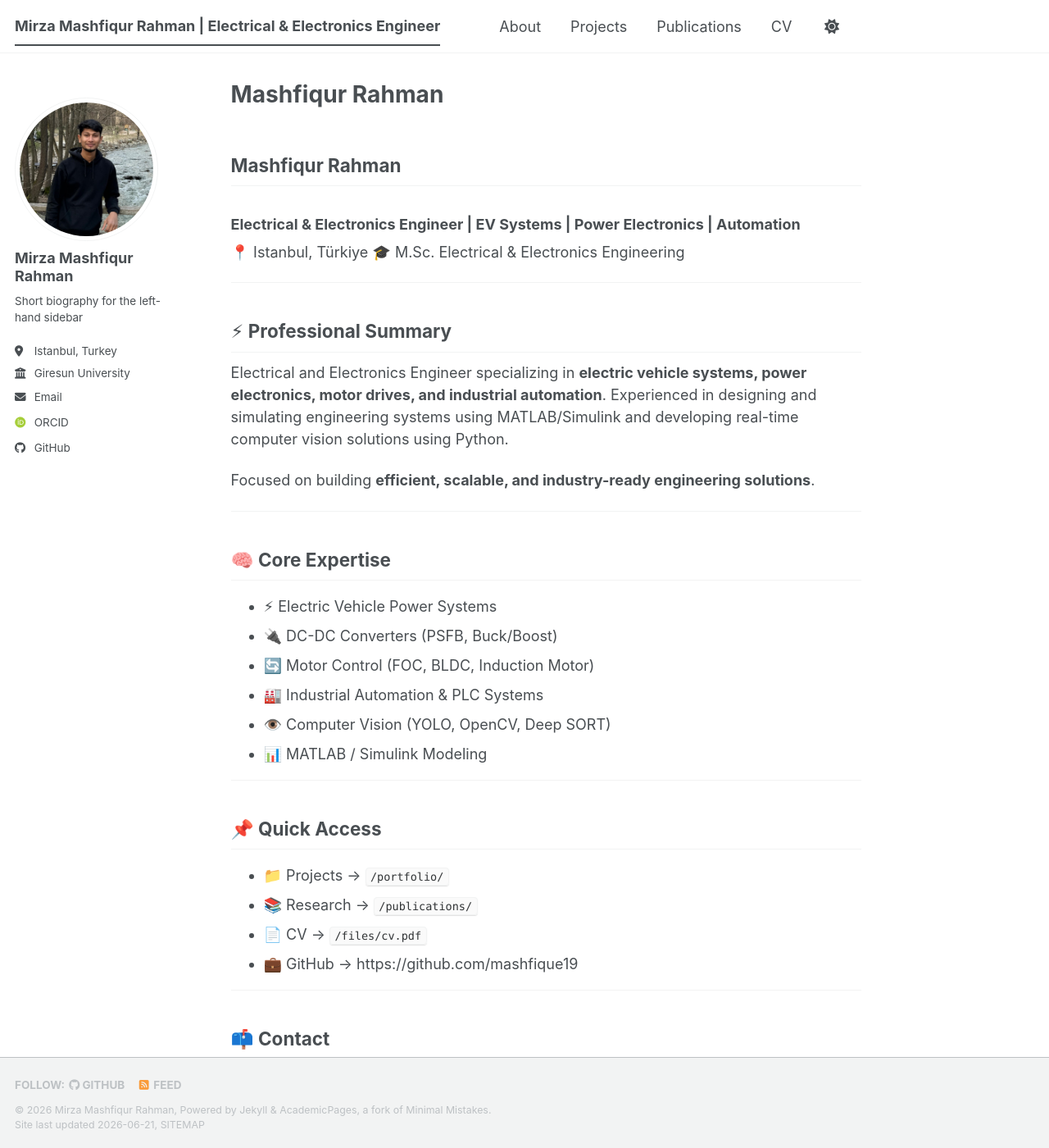
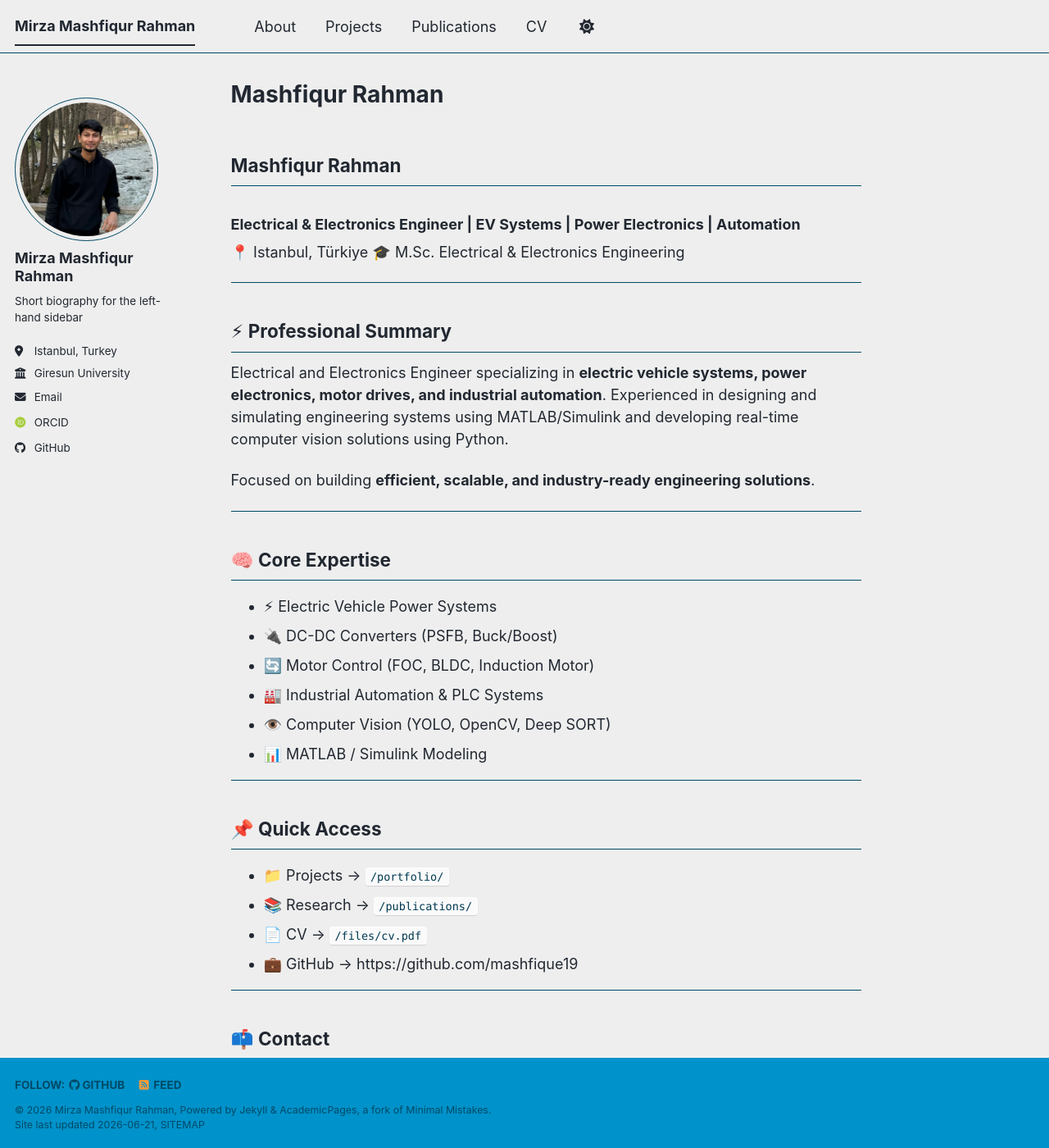
Before and after one commit to mashfique19/mashfique19.github.io, a Jekyll site: the page built from _pages/about.md, in a window 1280 px wide and 1400 px high. Shown: the whole window at 82% size. Built offline with Jekyll 4.4.1, drawn with Linux system fonts in a browser that asks for light colours; some web fonts are replaced; a script bundle is joined from its source files by our own code; library files that are not in the unit come from our copies; our own code applies the rules of GitHub Pages for plain Markdown files.

Commit message:
Update _config.yml

```diff
--- a/_config.yml
+++ b/_config.yml
@@ -8,8 +8,8 @@
 
 # Basic Site Settings
 locale                   : "en-US"
-site_theme               : "default" # The available themes options are "default", "air", "sunrise", "mint", "dirt" and "contrast"
-title                    : "Mirza Mashfiqur Rahman | Electrical & Electronics Engineer"
+site_theme               : "air" # The available themes options are "default", "air", "sunrise", "mint", "dirt" and "contrast"
+title                    : "Mirza Mashfiqur Rahman"
 title_separator          : "-"
 name                     : &name "Mirza Mashfiqur Rahman"
 description              : &description "EV Systems | Power Electronics | Automation | Computer Vision"   # Update this with a general description of your site, this is the default if not overridden by a page
```
